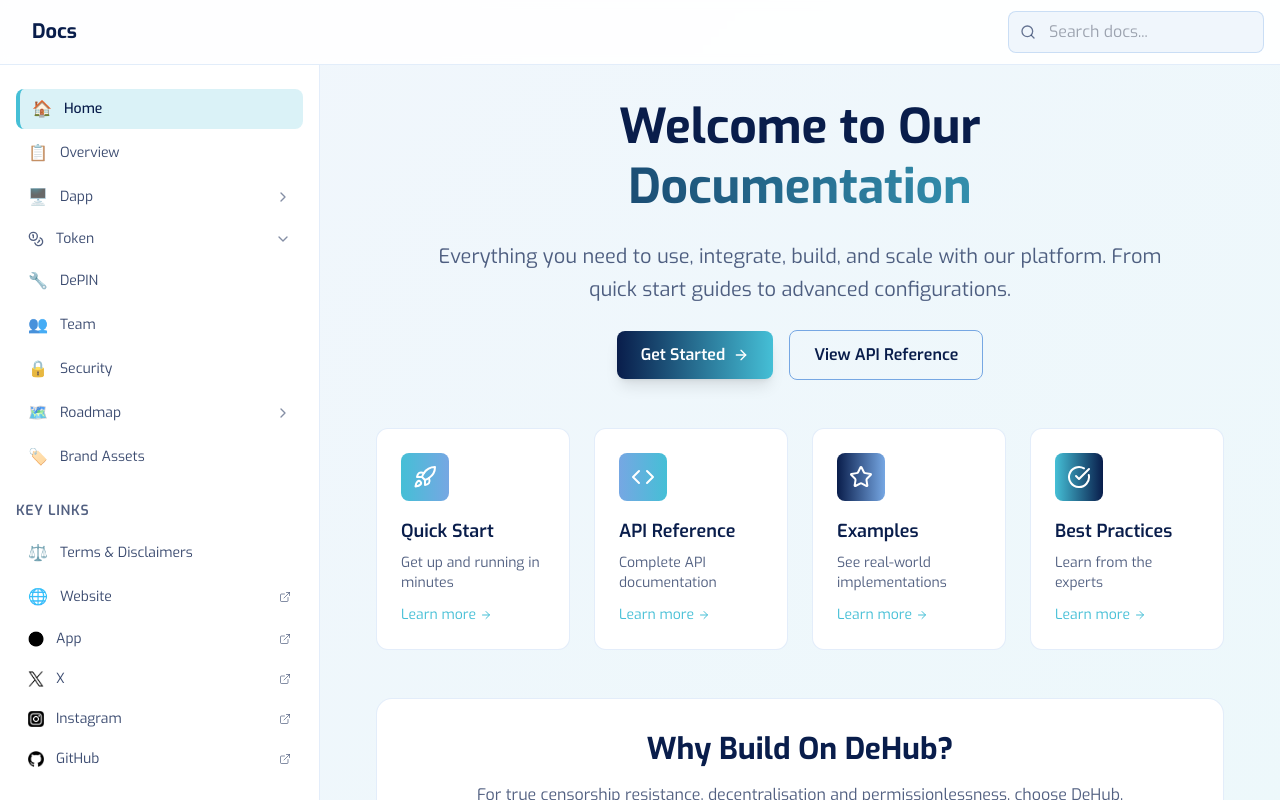
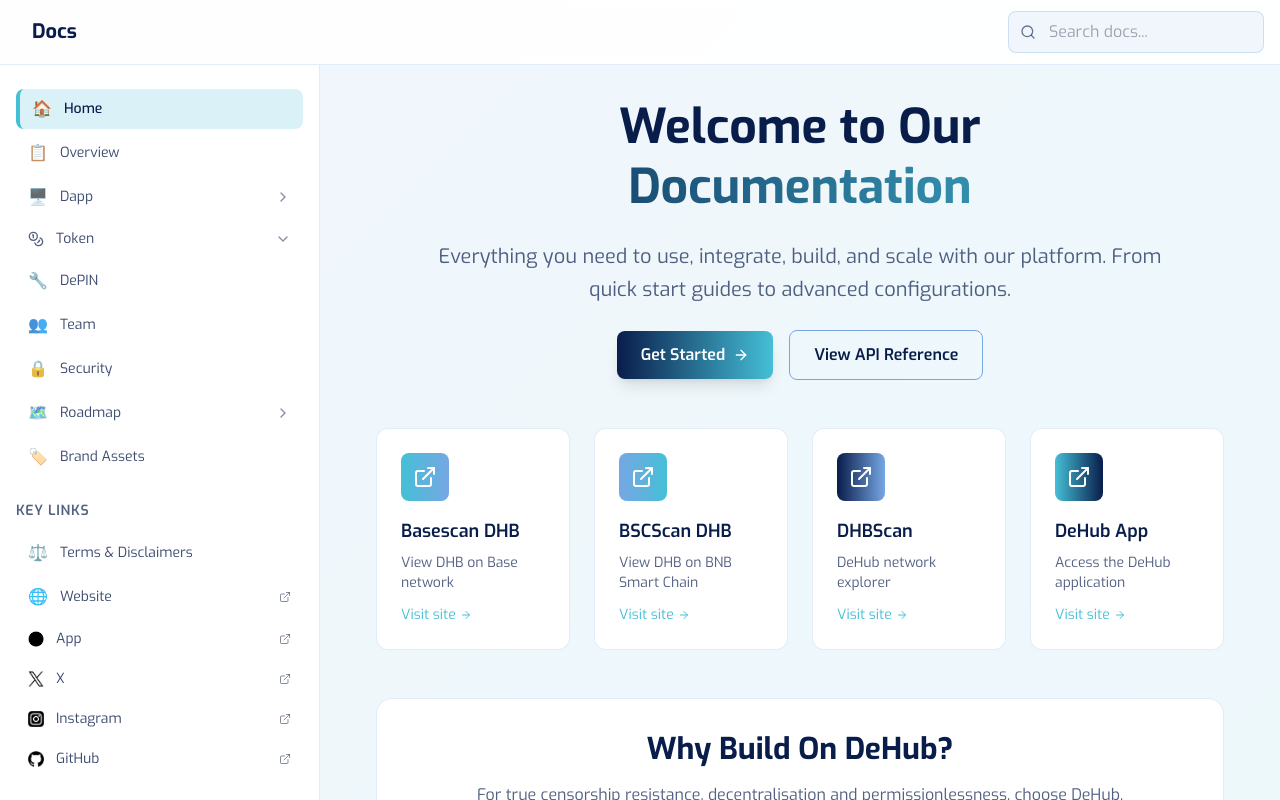
Before and after one commit to maldoteth/dehubdocs, a React (Vite) app: page /docs in a window 1280 px wide. Shown: the top 800 px of the page. Built offline with nearby package versions, Linux system fonts and the light colour scheme.

Commit message:
Refactor: Replace links with new ones
Replaced the existing links with links to basescan, bscscan, dhbscan.com, and DeHub.io. Edited `src/pages/docs/DocsHome.tsx`.

```diff
--- a/src/pages/docs/DocsHome.tsx
+++ b/src/pages/docs/DocsHome.tsx
@@ -1,6 +1,6 @@
 import React from 'react';
 import { Link } from 'react-router-dom';
-import { ArrowRight, Book, Code, Zap, Shield, Users, Database, Rocket, Star, CheckCircle } from 'lucide-react';
+import { ArrowRight, Book, Code, Zap, Shield, Users, Database, Rocket, Star, CheckCircle, ExternalLink } from 'lucide-react';
 import { useToast } from '@/hooks/use-toast';
 
 const DocsHome = () => {
@@ -15,29 +15,33 @@ const DocsHome = () => {
   };
 
   const quickLinks = [{
-    title: 'Quick Start',
-    description: 'Get up and running in minutes',
-    icon: Rocket,
-    path: '/docs/quickstart',
-    color: 'from-middle-blue to-sky-blue'
+    title: 'Basescan DHB',
+    description: 'View DHB on Base network',
+    icon: ExternalLink,
+    path: 'https://basescan.org',
+    color: 'from-middle-blue to-sky-blue',
+    external: true
   }, {
-    title: 'API Reference',
-    description: 'Complete API documentation',
-    icon: Code,
-    path: '/docs/endpoints',
-    color: 'from-sky-blue to-middle-blue'
+    title: 'BSCScan DHB',
+    description: 'View DHB on BNB Smart Chain',
+    icon: ExternalLink,
+    path: 'https://bscscan.com',
+    color: 'from-sky-blue to-middle-blue',
+    external: true
   }, {
-    title: 'Examples',
-    description: 'See real-world implementations',
-    icon: Star,
-    path: '/docs/examples',
-    color: 'from-royal-blue to-sky-blue'
+    title: 'DHBScan',
+    description: 'DeHub network explorer',
+    icon: ExternalLink,
+    path: 'https://dhbscan.com',
+    color: 'from-royal-blue to-sky-blue',
+    external: true
   }, {
-    title: 'Best Practices',
-    description: 'Learn from the experts',
-    icon: CheckCircle,
-    path: '/docs/best-practices',
-    color: 'from-middle-blue to-royal-blue'
+    title: 'DeHub App',
+    description: 'Access the DeHub application',
+    icon: ExternalLink,
+    path: 'https://dehub.io',
+    color: 'from-middle-blue to-royal-blue',
+    external: true
   }];
   const features = [{
     icon: Zap,
@@ -85,7 +89,21 @@ const DocsHome = () => {
 
       {/* Quick Links */}
       <div className="grid grid-cols-1 md:grid-cols-2 lg:grid-cols-4 gap-6">
-        {quickLinks.map(link => <Link key={link.path} to={link.path} className="group block p-6 bg-plain-white rounded-xl border border-sky-blue/20 hover:border-sky-blue/40 transition-all duration-200 hover:shadow-lg">
+        {quickLinks.map(link =>
+          link.external ? (
+            <a key={link.path} href={link.path} target="_blank" rel="noopener noreferrer" className="group block p-6 bg-plain-white rounded-xl border border-sky-blue/20 hover:border-sky-blue/40 transition-all duration-200 hover:shadow-lg">
+              <div className={`w-12 h-12 bg-gradient-to-r ${link.color} rounded-lg flex items-center justify-center mb-4 group-hover:scale-110 transition-transform duration-200`}>
+                <link.icon className="w-6 h-6 text-plain-white" />
+              </div>
+              <h3 className="text-lg font-semibold text-royal-blue mb-2 font-exo">{link.title}</h3>
+              <p className="text-royal-blue/70 text-sm font-exo">{link.description}</p>
+              <div className="flex items-center mt-3 text-sm text-middle-blue group-hover:text-royal-blue font-exo">
+                Visit site
+                <ArrowRight className="w-3 h-3 ml-1 group-hover:translate-x-1 transition-transform duration-200" />
+              </div>
+            </a>
+          ) : (
+            <Link key={link.path} to={link.path} className="group block p-6 bg-plain-white rounded-xl border border-sky-blue/20 hover:border-sky-blue/40 transition-all duration-200 hover:shadow-lg">
               <div className={`w-12 h-12 bg-gradient-to-r ${link.color} rounded-lg flex items-center justify-center mb-4 group-hover:scale-110 transition-transform duration-200`}>
                 <link.icon className="w-6 h-6 text-plain-white" />
               </div>
@@ -95,7 +113,9 @@ const DocsHome = () => {
                 Learn more
                 <ArrowRight className="w-3 h-3 ml-1 group-hover:translate-x-1 transition-transform duration-200" />
               </div>
-          </Link>)}
+            </Link>
+          )
+        )}
       </div>
 
       {/* Features */}
```
Lines whose indentation alone changed are shown as unchanged.
